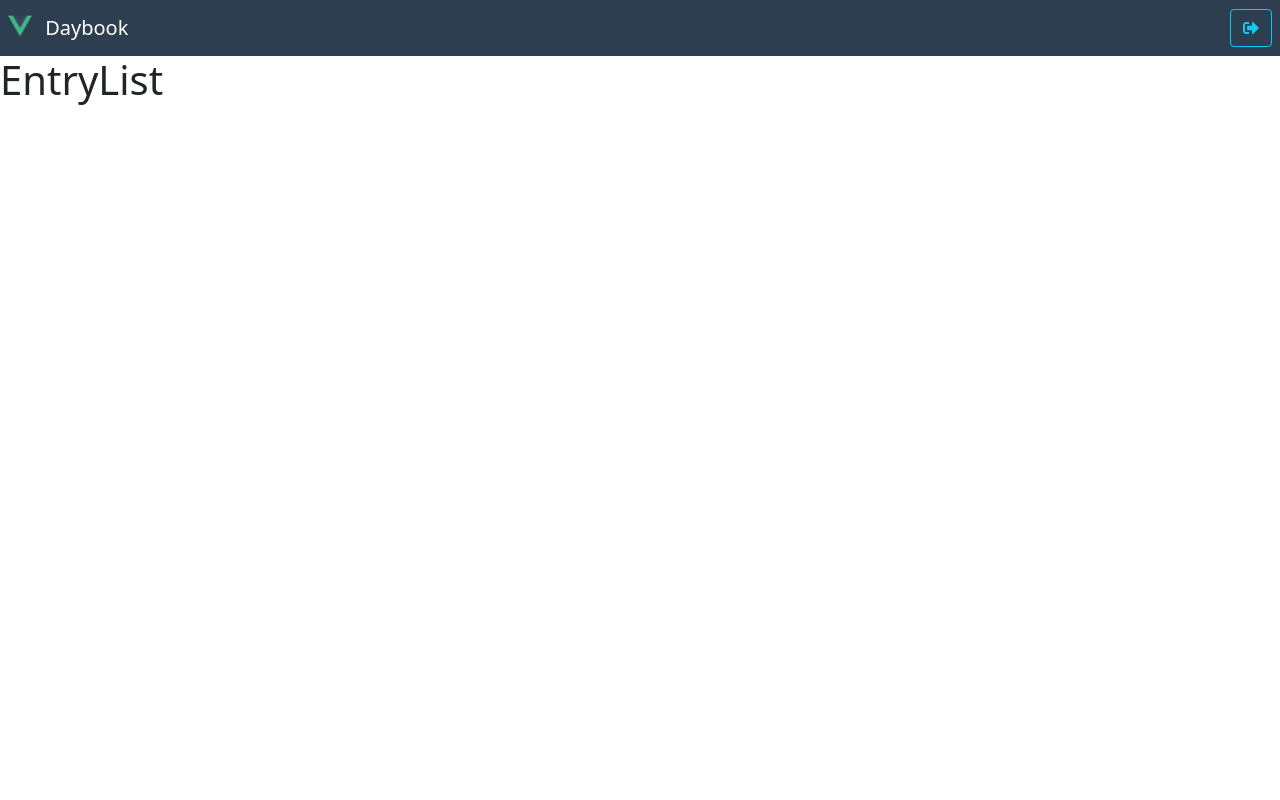
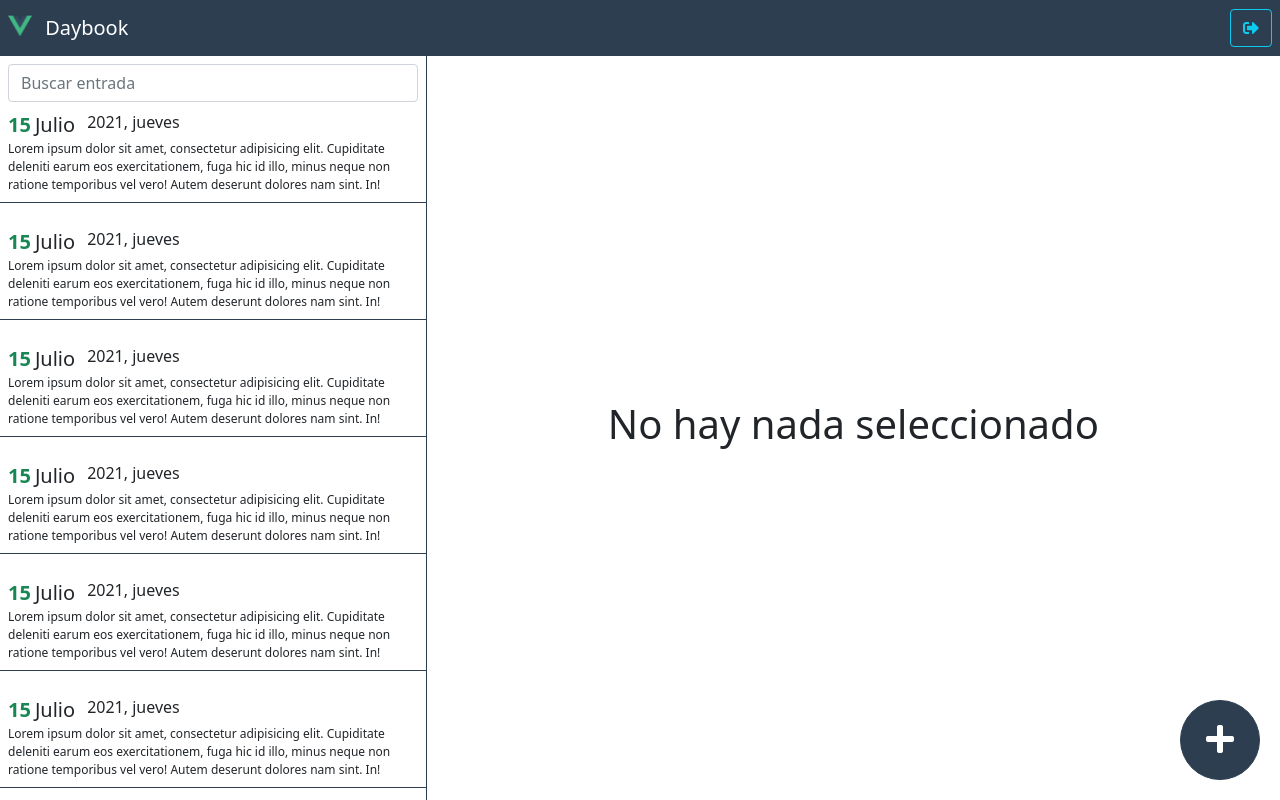
Before and after one commit to alvag/journalapp-vuejs, a Vue app: page /#/daybook in a window 1280 px wide. Built offline with nearby package versions, Linux system fonts and the light colour scheme.

Commit message:
EntryView

```diff
--- /dev/null
+++ b/src/modules/daybook/components/Entry.vue
@@ -0,0 +1,38 @@
+<template>
+    <div
+        class="entry-container mb-3 p-2 pointer"
+        @click="$router.push({name: 'entry', params: {id: 10}})">
+        <div class="entry-title d-flex">
+            <span class="text-success fs-5 fw-bold">15</span>
+            <span class="mx-1 fs-5">Julio</span>
+            <span class="mx-2 fw-light">2021, jueves</span>
+        </div>
+
+        <div class="entry-description">
+            Lorem ipsum dolor sit amet, consectetur adipisicing elit. Cupiditate deleniti earum eos exercitationem, fuga hic id illo, minus neque non ratione temporibus vel vero! Autem deserunt dolores nam sint. In!
+        </div>
+    </div>
+</template>
+
+<script>
+export default {
+    name: 'Entry'
+};
+</script>
+
+<style lang="scss" scoped>
+.entry-container {
+    border-bottom : 1px solid #2C3E50;
+    transition    : 0.2s all ease-in;
+
+    &:hover {
+        background-color : lighten($color : grey, $amount : 45);
+        transition       : 0.2s all ease-in;
+    }
+
+    .entry-description {
+        font-size : 12px;
+    }
+}
+
+</style>
--- a/src/modules/daybook/components/EntryList.vue
+++ b/src/modules/daybook/components/EntryList.vue
@@ -1,13 +1,38 @@
 <template>
-    <h1>EntryList</h1>
+    <div class="entry-list-container">
+        <div class="px-2 pt-2">
+            <input type="text" class="form-control" placeholder="Buscar entrada">
+        </div>
+
+        <div class="entry-scrollarea">
+            <div v-for="item in 100" :key="item">
+                <Entry/>
+            </div>
+        </div>
+    </div>
 </template>
 
 <script>
+import { defineAsyncComponent } from 'vue';
+
 export default {
-    name: 'EntryList'
+    name: 'EntryList',
+    components: {
+        Entry: defineAsyncComponent( () => import('./Entry') )
+    }
 };
 </script>
 
-<style scoped>
+<style lang="scss" scoped>
+
+.entry-list-container {
+    border-right : 1px solid #2C3E50;
+    height       : calc(100vh - 56px);
+}
+
+.entry-scrollarea {
+    height     : calc(100vh - 105px);
+    overflow-y : scroll;
+}
 
 </style>
--- /dev/null
+++ b/src/modules/daybook/components/Fab.vue
@@ -0,0 +1,24 @@
+<template>
+    <button class="btn btn-primary">
+        <i class="fa fa-2x fa-plus"></i>
+    </button>
+</template>
+
+<script>
+export default {
+    name: 'Fab'
+};
+</script>
+
+<style lang="scss" scoped>
+
+button {
+    border-radius : 100%;
+    bottom        : 20px;
+    height        : 80px;
+    position      : fixed;
+    right         : 20px;
+    width         : 80px;
+}
+
+</style>
--- a/src/modules/daybook/router/daybookRouter.js
+++ b/src/modules/daybook/router/daybookRouter.js
@@ -1,5 +1,16 @@
 export default {
 	name: 'daybook',
-	component: () => import(/* webpackChunkName: "daybook" */ '@/modules/daybook/layouts/DaybookLayout'),
-	children: []
+	component: () => import(/* webpackChunkName: "DaybookLayout" */ '@/modules/daybook/layouts/DaybookLayout'),
+	children: [
+		{
+			path: '',
+			name: 'no-entry',
+			component: () => import(/* webpackChunkName: "NoEntrySelected" */ '@/modules/daybook/views/NoEntrySelected')
+		},
+		{
+			path: ':id',
+			name: 'entry',
+			component: () => import(/* webpackChunkName: "EntryView" */ '@/modules/daybook/views/EntryView')
+		}
+	]
 };
--- /dev/null
+++ b/src/modules/daybook/views/EntryView.vue
@@ -0,0 +1,62 @@
+<template>
+    <div class="entry-title d-flex justify-content-between p-2">
+        <div>
+            <span class="text-success fs-3 fw-bold">15</span>
+            <span class="fs-3 mx-1">Julio</span>
+            <span class="fs-4 mx-2 fw-light">2021, jueves</span>
+        </div>
+
+        <div>
+            <button class="btn btn-danger mx-2">
+                Borrar
+                <i class="fa fa-trash-alt"></i>
+            </button>
+
+            <button class="btn btn-primary mx-2">
+                Subir foto
+                <i class="fa fa-upload"></i>
+            </button>
+        </div>
+    </div>
+
+    <hr>
+
+    <div class="d-flex flex-column px-3 h-75">
+        <textarea class="form-control shadow-none" placeholder="¿Qué sucedió hoy?"></textarea>
+    </div>
+
+    <img alt="entry picture"
+         class="img-thumbnail"
+         src="https://fotoarte.com.uy/wp-content/uploads/2019/03/Landscape-fotoarte.jpg">
+
+    <Fab/>
+</template>
+
+<script>
+import { defineAsyncComponent } from 'vue';
+
+export default {
+    name: 'EntryView',
+    components: {
+        Fab: defineAsyncComponent( () => import('../components/Fab') )
+    }
+};
+</script>
+
+<style lang="scss" scoped>
+
+textarea {
+    border    : none;
+    font-size : 20px;
+    height    : 100%;
+}
+
+img {
+    bottom     : 150px;
+    box-shadow : 0 5px 10px rgba($color : #000, $alpha : 0.2);
+    position   : fixed;
+    right      : 20px;
+    width      : 200px;
+}
+
+</style>
--- /dev/null
+++ b/src/modules/daybook/views/NoEntrySelected.vue
@@ -0,0 +1,24 @@
+<template>
+    <div class="d-flex justify-content-center">
+        <h1 class="align-self-center">No hay nada seleccionado</h1>
+    </div>
+
+    <Fab/>
+</template>
+
+<script>
+import { defineAsyncComponent } from 'vue';
+
+export default {
+    name: 'NoEntrySelected',
+    components: {
+        Fab: defineAsyncComponent( () => import('../components/Fab') )
+    }
+};
+</script>
+
+<style lang="scss" scoped>
+div {
+    height : 100%;
+}
+</style>
--- a/src/styles/styles.scss
+++ b/src/styles/styles.scss
@@ -10,3 +10,7 @@ $theme-colors : (
 );
 
 @import "~bootstrap/scss/bootstrap";
+
+.pointer {
+	cursor : pointer;
+}
```
